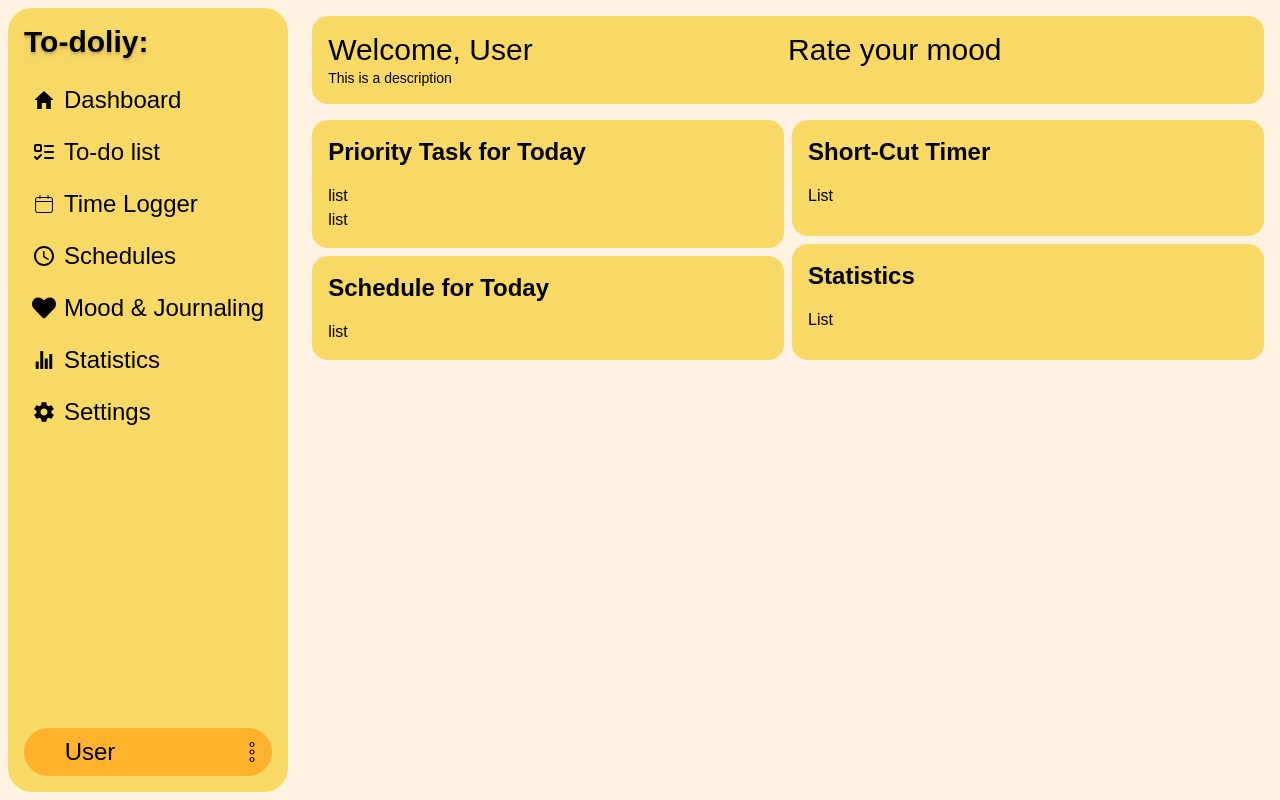
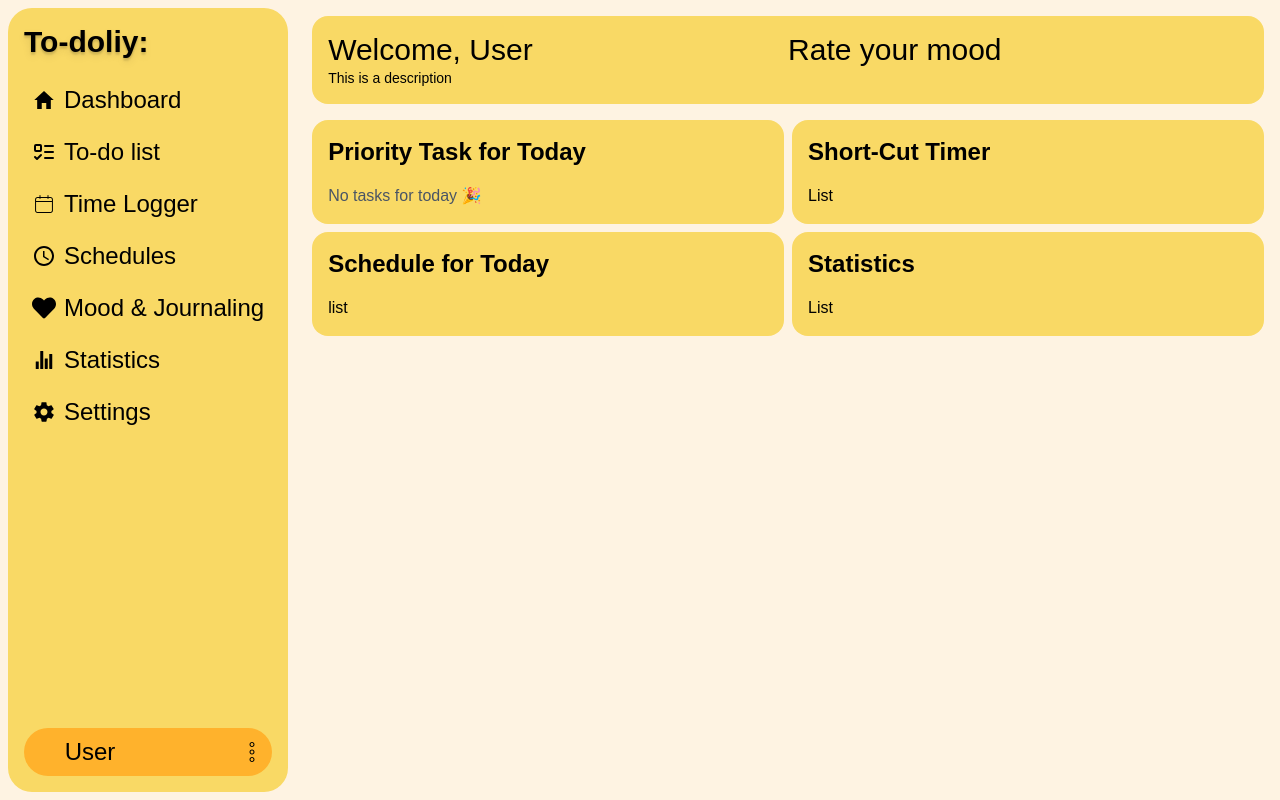
Before and after one commit to TCAppend/To-doliy-Project, a Next.js app in the folder to-doliy/: page /dashboard in a window 1280 px wide. Built offline with nearby package versions, Linux system fonts and the light colour scheme.

Commit message:
Dashboard update
- Updated priority_card

```diff
--- a/to-doliy/src/app/dashboard/Mood-Page/page.tsx
+++ b/to-doliy/src/app/dashboard/Mood-Page/page.tsx
@@ -44,6 +44,8 @@ useEffect(() => {
     setJournals(parsed);
   }
 }, []);
+
+
 
 // SAVE
 useEffect(() => {
--- a/to-doliy/src/app/ui/Card/Priority_Card/Priority_Card.tsx
+++ b/to-doliy/src/app/ui/Card/Priority_Card/Priority_Card.tsx
@@ -1,10 +1,107 @@
+'use client';
+
+import Link from "next/link";
+import { useEffect, useState } from "react";
+
+interface Task {
+  id: number;
+  name: string;
+  description: string;
+  isCompleted: boolean;
+  expDate: string;
+  dateCreated: string;
+  priority: 'Low' | 'Medium' | 'High';
+}
+
 export default function Priority_Card() {
 
-    return (
-        <div className="bg-[#F9D965] p-4 rounded-2xl">
-              <h2 className="text-2xl font-bold mb-4">Priority Task for Today</h2>
-              <p>list</p>
-              <p>list</p>
-          </div>
-    );
+  const [tasks, setTasks] = useState<Task[]>([]);
+
+  useEffect(() => {
+    const stored = localStorage.getItem('tasks');
+    if (stored) {
+      setTasks(JSON.parse(stored));
+    }
+  }, []);
+
+
+
+
+  // Get today's tasks
+const today = new Date().toISOString().split('T')[0];
+
+const todayTasks = tasks.filter(task =>
+  task.expDate === today
+);
+
+  // Sort by priority
+  const priorityOrder = {
+    High: 1,
+    Medium: 2,
+    Low: 3
+  };
+
+  const sortedTasks = [...todayTasks].sort(
+    (a, b) => priorityOrder[a.priority] - priorityOrder[b.priority]
+  );
+
+const toggleTask = (id: number) => {
+  const updatedTasks = tasks.map(task =>
+    task.id === id
+      ? { ...task, isCompleted: !task.isCompleted }
+      : task
+  );
+
+  setTasks(updatedTasks);
+  localStorage.setItem('tasks', JSON.stringify(updatedTasks));
 };
+
+  return (
+    <div className="bg-[#F9D965] p-4 rounded-2xl">
+      <h2 className="text-2xl font-bold mb-4">Priority Task for Today</h2>
+
+      {sortedTasks.length === 0 ? (
+        <p className="text-gray-600">No tasks for today 🎉</p>
+      ) : (
+        <div className="justify-between">
+        <ul>
+          {sortedTasks.slice(0, 5).map(task => (
+            <li key={task.id} className="flex items-center justify-between mb-2 text-2xl">
+              <span className={task.isCompleted ? "line-through" : ""}>
+                {task.name}
+              </span>
+
+              <div>
+                <span
+                className={`text-xs px-2 py-1 rounded-full
+                  ${task.priority === 'High'
+                    ? 'bg-red-600 text-white'
+                    : task.priority === 'Medium'
+                    ? 'bg-yellow-400 text-black'
+                    : 'bg-green-500 text-white'
+                  }`}
+              >
+                {task.priority}
+              </span>
+                <input
+                        type="checkbox"
+                        checked={task.isCompleted}
+                        onChange={() => toggleTask(task.id)}
+                        className="ml-2 checkbox border-black bg-[#FCFF58] shadow-[#FCFF58] shadow-2xl text-black"
+                      />
+              </div>
+
+            </li>
+          ))}
+        </ul>
+        <div className="flex justify-center">
+        <Link href="/dashboard/Task-Management-Page" className="btn border-[#F9D965] bg-[#FFB22C] shadow-[#F9D965] shadow-2xl text-black mt-2 rounded-2xl border-2 hover:bg-[#ffe9b3] transition-colors duration-200">
+          View All
+        </Link>
+        </div>
+
+        </div>
+      )}
+    </div>
+  );
+}
--- a/to-doliy/src/app/ui/Card/Short_Cut_Card/Short_Cut_Card.tsx
+++ b/to-doliy/src/app/ui/Card/Short_Cut_Card/Short_Cut_Card.tsx
@@ -1,3 +1,17 @@
+'use client';
+
+import Link from "next/link";
+import { useEffect, useState } from "react";
+
+interface Log {
+  id: number;
+  name: string;
+  description: string;
+  startTime?: number;     // store as timestamp (ms)
+  endTime?: number;
+  duration: number;       // total ms
+}
+
 export default function Short_Cut_Card() {
 
     return (
--- a/to-doliy/src/app/ui/Card/Statistics_Card/Statistics_Card.tsx
+++ b/to-doliy/src/app/ui/Card/Statistics_Card/Statistics_Card.tsx
@@ -1,3 +1,6 @@
+
+
+
 export default function Statistics_Card() {
     return (
         <div className="bg-[#F9D965] p-4 rounded-2xl">
```
